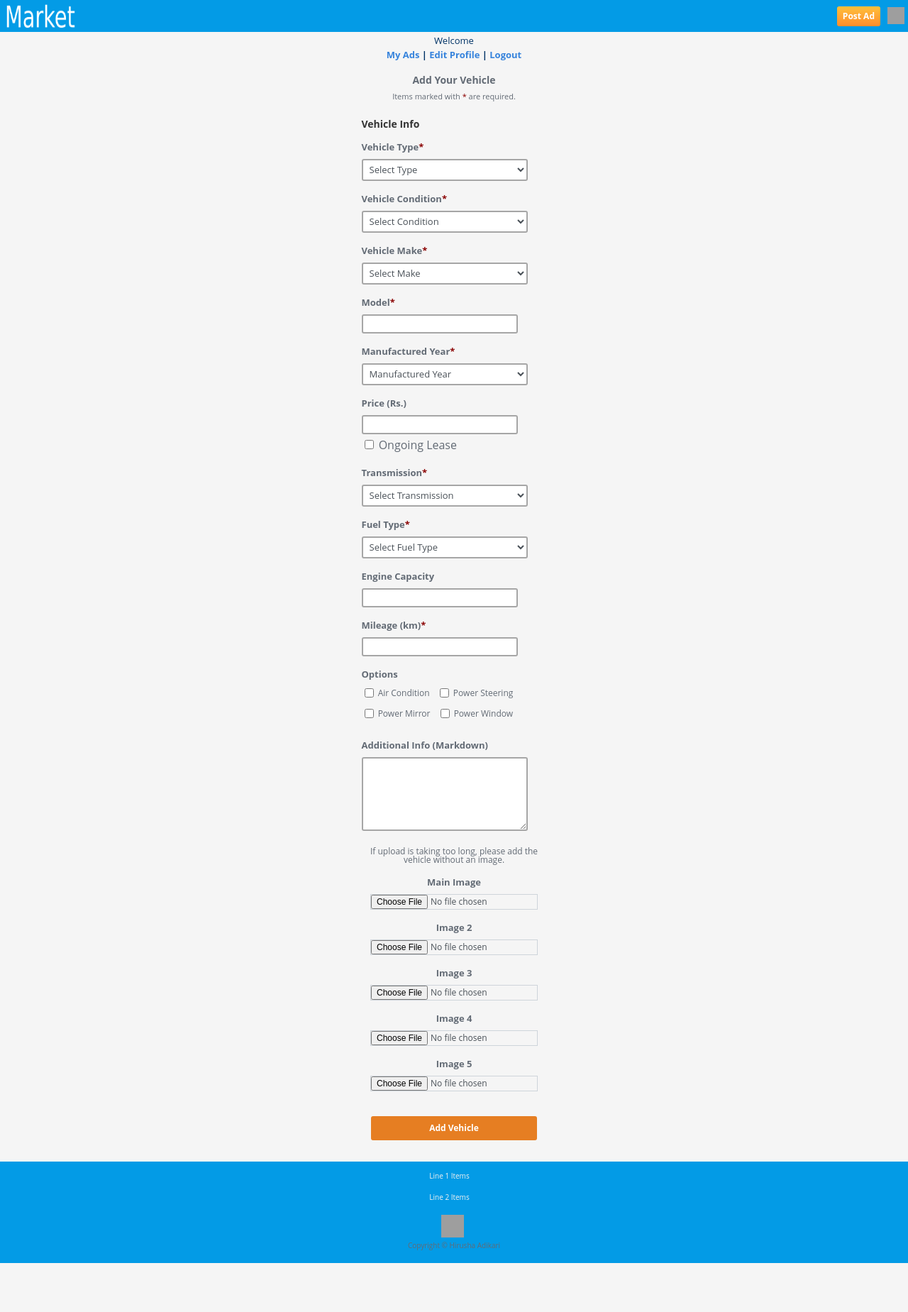
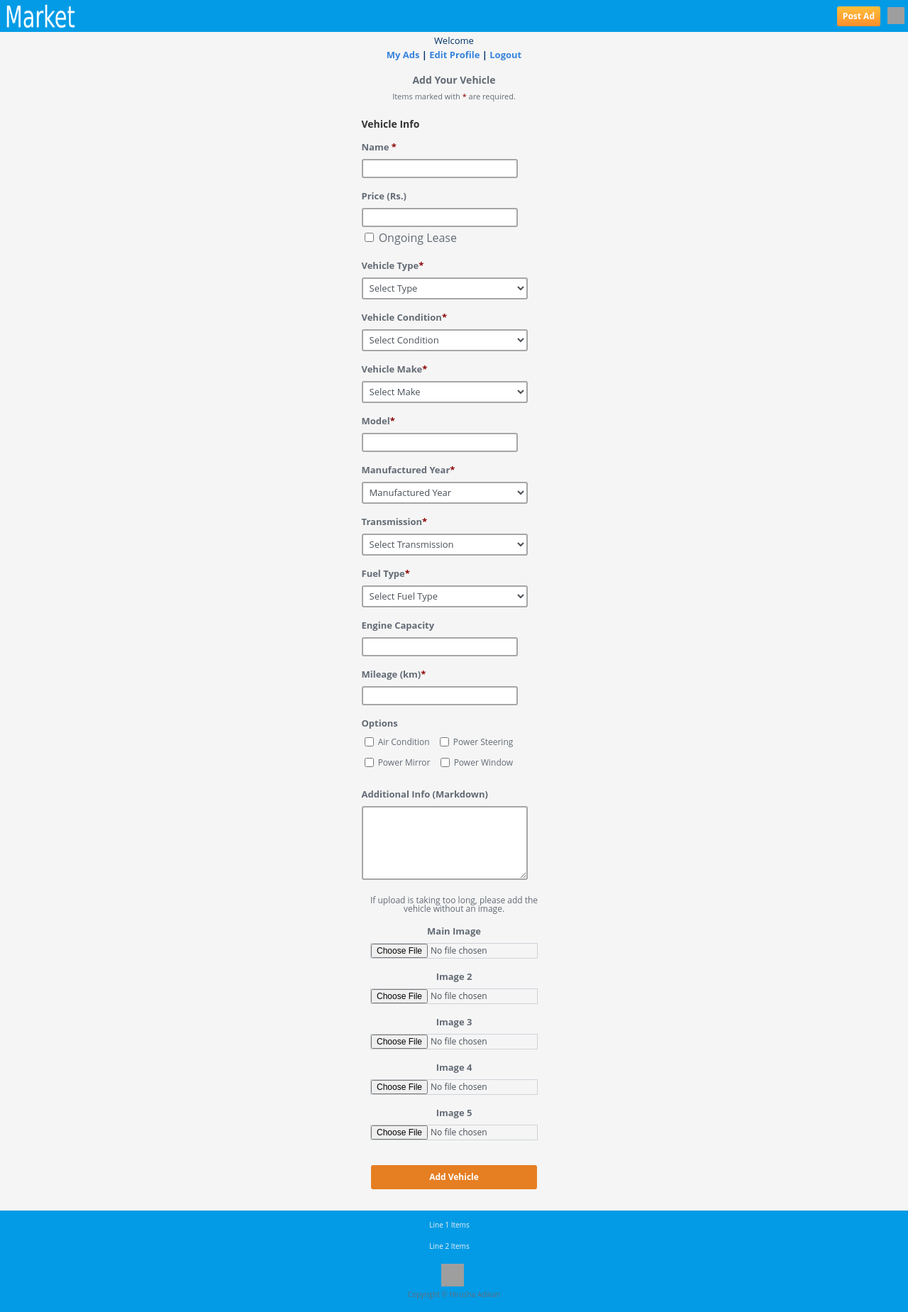
Before and after one commit to hirusha-adi/Market, a Flask app: page /new/car in a window 1280 px wide. Shown: the whole page at 71% size. Before the commit the page ends 1780 px from the top, so only its background shows below. Run offline with Flask 2, Linux system fonts and the light colour scheme; some libraries are stand-ins or nearby versions; grey boxes are pictures that could not be loaded.

Commit message:
changed order

```diff
--- a/templates/new/mobile.html
+++ b/templates/new/mobile.html
@@ -104,12 +104,42 @@
         <table style="width:275px;margin:auto;">
             <tbody>
                 {% if post_type == 'car' %}
+
                 <!-- Title -->
                 <tr>
                     <td align="left">
                         <h4 style="color:#333;">Vehicle Info</h4>
                     </td>
                 </tr>
+
+                <!-- --------------------------- -->
+
+                <!-- Name -->
+                <tr>
+                    <td align="left">
+                        <div class="tx">
+                            Name <span class="red">*</span>
+                        </div>
+                        <input type="text" class="intext" name="vno" id="vno" value="" required="">
+                    </td>
+                </tr>
+
+                <!-- Price (Rs.) -->
+                <tr>
+                    <td align="left">
+                        <div class="tx">Price (Rs.)</div>
+                        <input type="number" class="intext" name="price" id="price" value="">
+                        <div style="padding:5px 0;">
+                            <input title="Check if the vehicle has leasing" type="checkbox" id="lease" name="lease"
+                                value="1">
+                            <span title="Check if the vehicle has leasing">
+                                Ongoing Lease
+                            </span>
+                        </div>
+                    </td>
+                </tr>
+
+                <!-- --------------------------- -->
 
                 <!-- Vehicle Type -->
                 <tr>
@@ -129,8 +159,8 @@
                             <option value="Three Wheel">Three Wheel</option>
                             <option value="Tractor">Tractor</option>
                             <option value="Heavy-Duty">Heavy-Duty</option>
+                            <option value="motorcycle">Motorcycle</option>
                             <option value="Other">Other</option>
-                            <option value="motorcycle">Motorcycle</option>
                         </select>
                     </td>
                 </tr>
@@ -292,7 +322,7 @@
                     </td>
                 </tr>
 
-                <!-- Model -->
+                <!-- Vehicle Model -->
                 <tr>
                     <td align="left">
                         <div class="tx">
@@ -302,7 +332,7 @@
                     </td>
                 </tr>
 
-                <!-- Manufactured Year -->
+                <!-- YOM -->
                 <tr>
                     <td align="left">
                         <div class="tx">
@@ -387,21 +417,6 @@
                             <option value="1948">1948</option>
                             <option value="1900">Before 1948</option>
                         </select>
-                    </td>
-                </tr>
-
-                <!-- Price (Rs.) -->
-                <tr>
-                    <td align="left">
-                        <div class="tx">Price (Rs.)</div>
-                        <input type="number" class="intext" name="price" id="price" value="">
-                        <div style="padding:5px 0;">
-                            <input title="Check if the vehicle has leasing" type="checkbox" id="lease" name="lease"
-                                value="1">
-                            <span title="Check if the vehicle has leasing">
-                                Ongoing Lease
-                            </span>
-                        </div>
                     </td>
                 </tr>
 
@@ -582,6 +597,13 @@
                 {% endif %}
 
                 {% if post_type == 'electronics' %}
+                <!-- Title -->
+                <tr>
+                    <td align="left">
+                        <h4 style="color:#333;">Electronics Info</h4>
+                    </td>
+                </tr>
+
                 {% endif %}
 
                 <tr>
```
